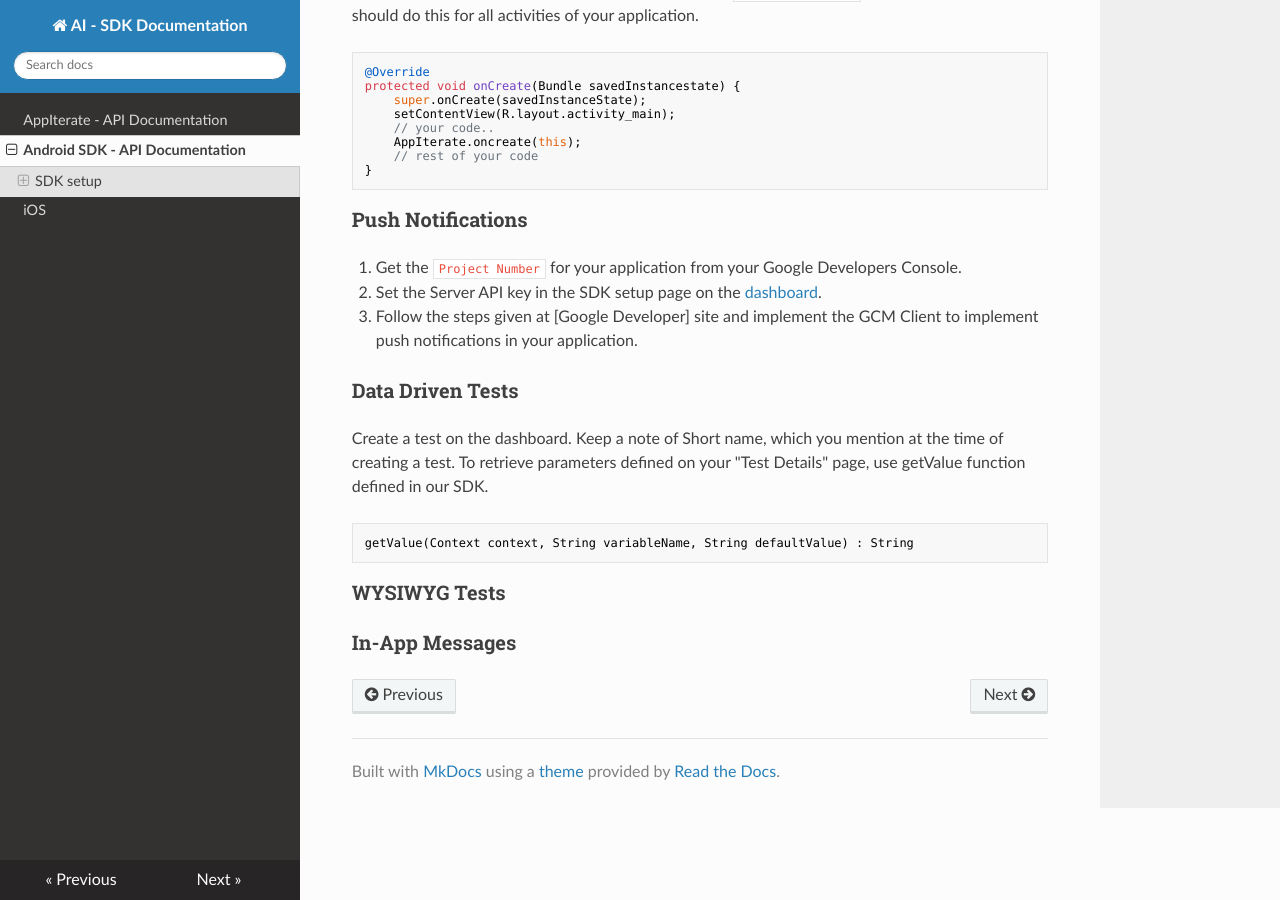
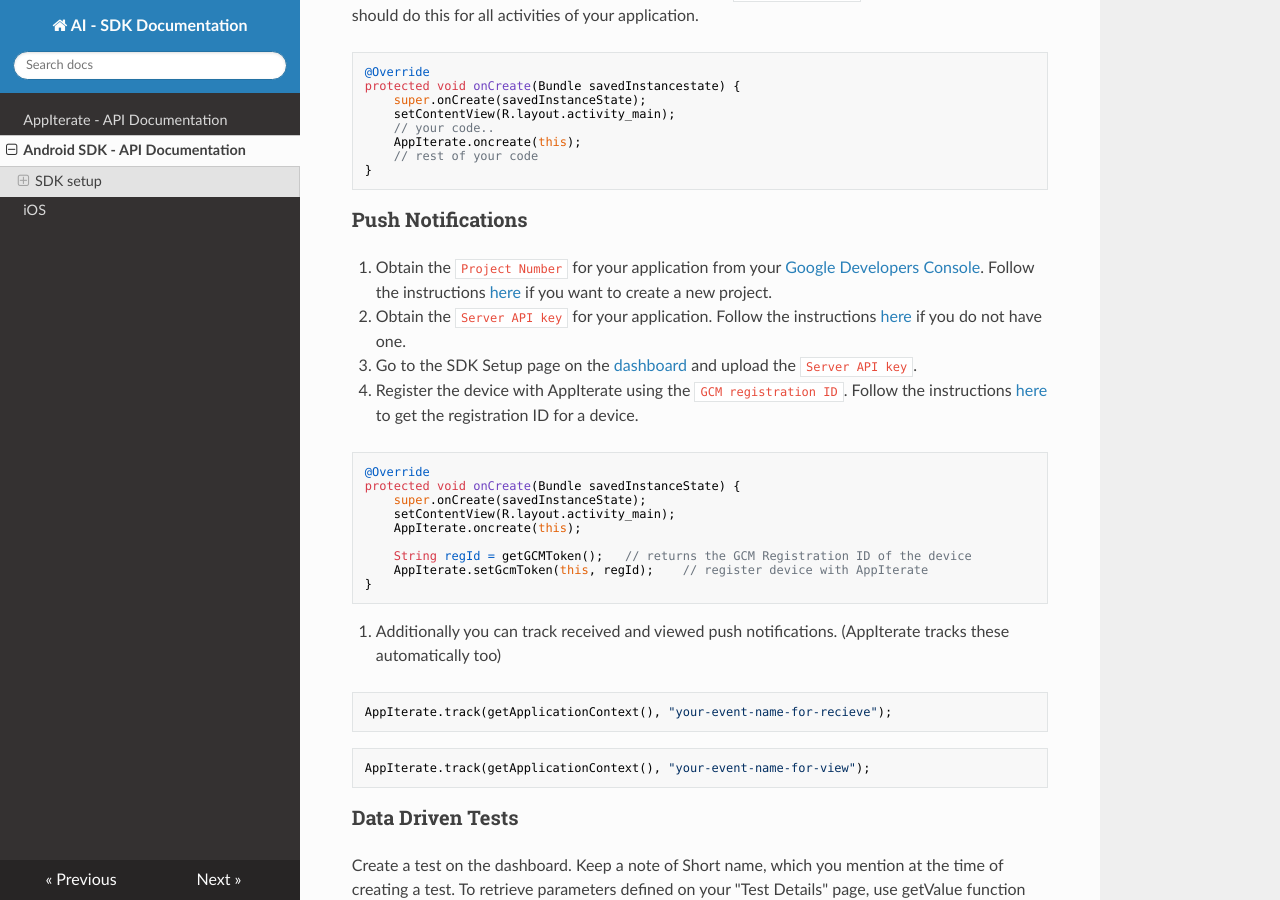
Before and after one commit to AppIterate/docs, an MkDocs documentation site: the page built from docs/android.md, in a window 1280 px wide and 900 px high, scrolled down 1550 px. Built offline with MkDocs 1.6.1, drawn with Linux system fonts in a browser that asks for light colours; nearby versions of some CDN libraries.

Commit message:
push notification completed

````diff
--- a/docs/android.md
+++ b/docs/android.md
@@ -57,9 +57,35 @@ protected void onCreate(Bundle savedInstancestate) {
 
 ### Push Notifications
 
-1. Get the `Project Number` for your application from your Google Developers Console.
-1. Set the Server API key in the SDK setup page on the [dashboard](http://dashboard.appiterate.com).
-1. Follow the steps given at [Google Developer] site and implement the GCM Client to implement push notifications in your application.
+1. Obtain the `Project Number` for your application from your [Google Developers Console](https://cloud.google.com/console). Follow the instructions [here](http://developer.android.com/google/gcm/gs.html#create-proj) if you want to create a new project.
+
+2. Obtain the `Server API key` for your application. Follow the instructions [here](http://developer.android.com/google/gcm/gs.html#access-key) if you do not have one.
+
+3. Go to the SDK Setup page on the [dashboard](http://dashboard.appiterate.com) and upload the `Server API key`.
+
+4. Register the device with AppIterate using the `GCM registration ID`. Follow the instructions [here](http://developer.android.com/google/gcm/client.html#sample-register) to get the registration ID for a device.
+
+```JAVA
+@Override
+protected void onCreate(Bundle savedInstanceState) {
+    super.onCreate(savedInstanceState);
+    setContentView(R.layout.activity_main);
+    AppIterate.oncreate(this);
+
+    String regId = getGCMToken();   // returns the GCM Registration ID of the device
+    AppIterate.setGcmToken(this, regId);    // register device with AppIterate
+}
+```
+
+5. Additionally you can track received and viewed push notifications. (AppIterate tracks these automatically too)
+
+```JAVA
+AppIterate.track(getApplicationContext(), "your-event-name-for-recieve");
+```
+
+```JAVA
+AppIterate.track(getApplicationContext(), "your-event-name-for-view");
+```
 
 ### Data Driven Tests
 
````
